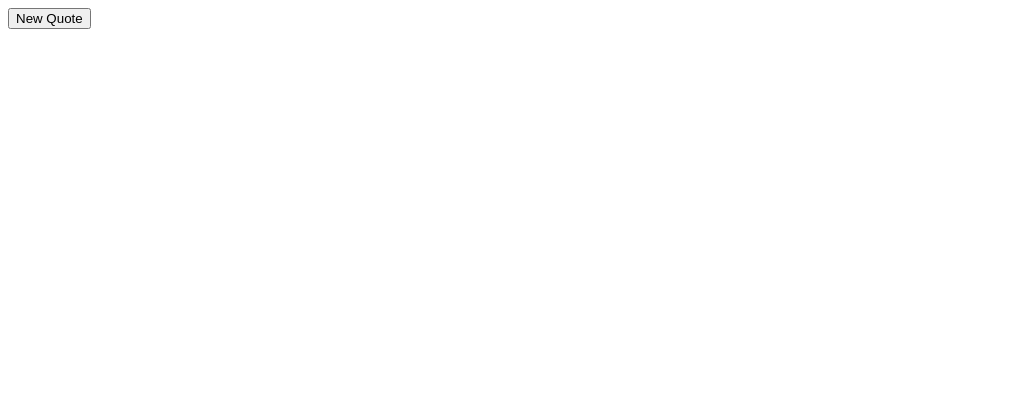
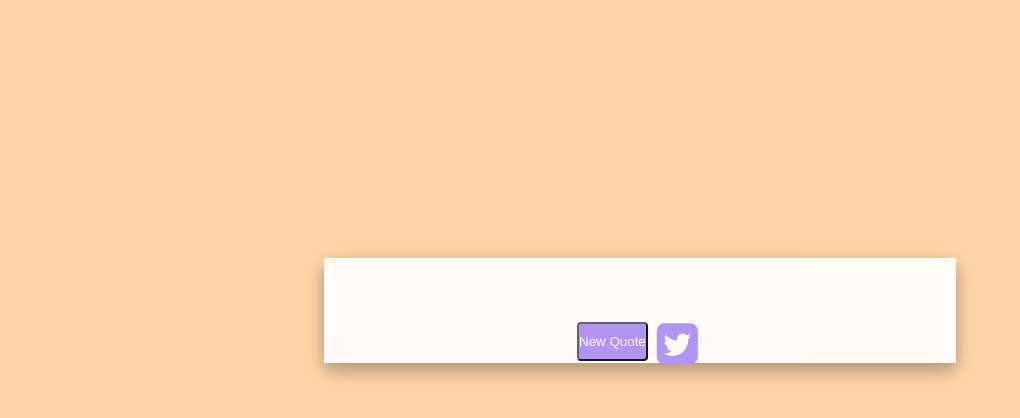
Before and after one commit to Ch1bi/Random-Quote-Generator, a plain HTML site: page index.html in a window 1280 px wide. Shown: the whole page, without its empty margins (0-1020 px from the left). Drawn offline with Linux system fonts and the light colour scheme.

Commit message:
fixed layout and added some js code

```diff
--- a/index.html
+++ b/index.html
@@ -5,28 +5,32 @@
     <meta charset="UTF-8">
     <!--Font Awesome-->
 <link rel="stylesheet" href="https://maxcdn.bootstrapcdn.com/font-awesome/4.7.0/css/font-awesome.min.css">
-
+    <!--Google Fonts-->
+ <style>
+@import url('https://fonts.googleapis.com/css?family=Taviraj');
+</style>
 <link rel="stylesheet" type="text/css" href="style.css">
 
 <title>Random Quote Generator</title>
 </head>
 
 <body>
-    <div id="content">
-
+    <div id="container">
         <div id="quotes"></div>
 
-        <div class= "buttons">
         <div id= "quote_button">
-        <button>New Quote</button>
-        </div>
+        <button class="buttons">New Quote</button>
+
+       <a class="twitter-share-button" id="tweet" href="https://twitter.com/intent/tweet?text=" data-size="large" target="_blank"> <i class="fa fa-twitter-square twitter fa-3x" aria-hidden="true"></i></a>
         </div>
 
-    </div>
+
+
+
 
     <script>
-
-        var quotesArray = ["Fate only takes you so far. The rest is up to you.", "And remember, no matter where you go, there you are.","Don't be with someone you can live with be with someone you can't live without.","Don't cry because it's over smile because it happened.", "Failure to prepare is preparing to fail.", "No good plan survives contact with the enemy.", "Doubt vs. Faith Doubt sees the obstacles. Faith sees the way. Doubt sees the darkest night. Faith sees the day. Doubt dreads to take a step. Faith soars on high. Doubt questions,'Who believes' Faith answers,'I'.", "Everyone wants to be accepted by a world that is unacceptable", "Yesterday's failures are today's seeds That must be diligently planted to be able to abundantly harvest Tomorrow's success.", "Between the wish and the thing life lies waiting.", "Courage is an everyday thing. When we look reality squarely in the eye and refuse to back away from our awareness, we are living courage.", "The difficulties we experience Always illuminate the lessons we need most.", "Don't deny hope it's chance to work magic"];
+        var tweetButton;
+        var quotesArray = ["Fate only takes you so far. The rest is up to you.", "And remember, no matter where you go, there you are.","Don't be with someone you can live with be with someone you can't live without.","Don't cry because it's over smile because it happened.", "Failure to prepare is preparing to fail.", "No good plan survives contact with the enemy.", "Everyone wants to be accepted by a world that is unacceptable", "Yesterday's failures are today's seeds That must be diligently planted to be able to abundantly harvest Tomorrow's success.", "Between the wish and the thing life lies waiting.", "Courage is an everyday thing. When we look reality squarely in the eye and refuse to back away from our awareness, we are living courage.", "The difficulties we experience Always illuminate the lessons we need most.", "Don't deny hope it's chance to work magic"];
 
     document.getElementById("quote_button").addEventListener("click",function()
                                                              {
@@ -34,14 +38,25 @@
 
     }, false);
 
+        tweetButton = document.getElementById("tweet").addEventListener("click", function()
+                                                          {
+        var grabHref = tweetButton.getAttribute("href");
+          console.log(grabHref);
+            grabHref + quotesArray[num];
+
+
+        },false);
+
         function getRandomQuote()
         {
             var num = Math.floor(Math.random() * quotesArray.length);
-            console.log(num);
+            //console.log(num);
 
             var quoteArea = document.getElementById("quotes").innerText = quotesArray[num];
         }
 
+
+
     </script>
 </body>
 </html>
--- a/style.css
+++ b/style.css
@@ -1,4 +1,57 @@
+
+body
+{
+    background-color:#ffd5a8;
+    opacity: 0.9;
+}
+
+#container
+{
+    position:relative;
+    top:250px;
+    margin: 0 auto;
+    display: flex;
+    align-items: center;
+    flex-direction: column;
+    width:50%;
+    color:#aa8cff;
+    background-color: white;
+    box-shadow: 0 8px 16px 0 rgba(0,0,0,0.2), 0 6px 20px 0 rgba(0,0,0,0.19);
+
+}
 #quotes
 {
-    width:500px;
+    font-family: 'Taviraj', serif;
+    font-size: 20px;
+    width:50%;
+    height:auto;
+    margin-top:1em;
+    margin-left:2em;
+
 }
+
+#quote_button
+{
+   margin-top: 29px;
+   align-self: center;
+    display:block;
+}
+.buttons
+{
+    position:relative;
+    bottom:2px;
+    background-color: #aa8cff;
+    color:white;
+    text-align:center;
+    padding: 10px 0 10px 0;
+    margin-right:5px;
+    border-radius: 4px;
+}
+
+.twitter
+{
+   position: relative;
+    top:13px;
+    margin-right:5px;
+    color:#aa8cff;
+}
```
